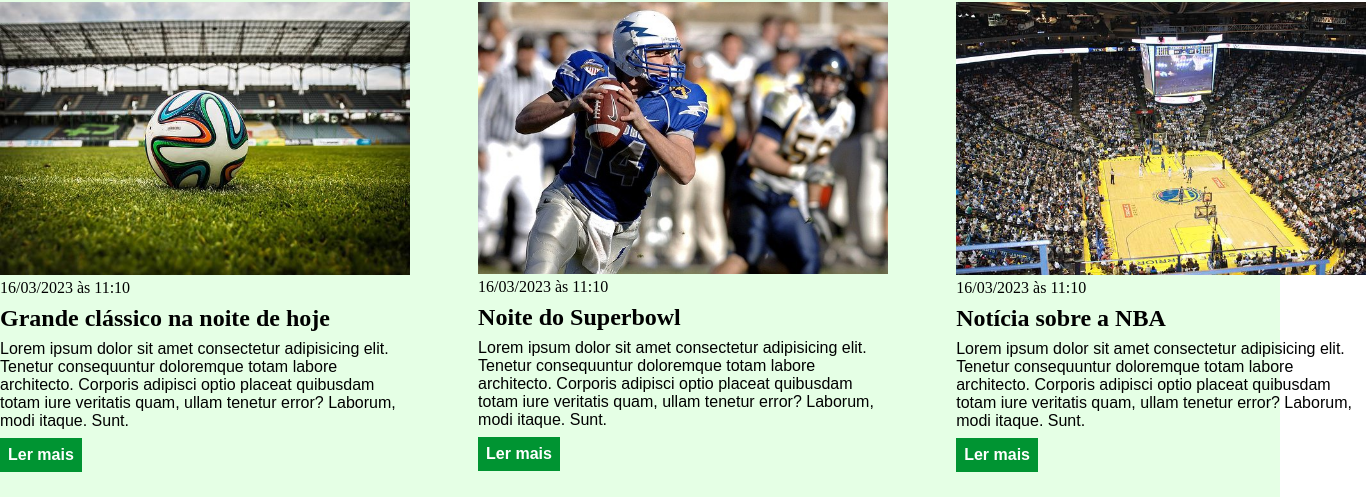
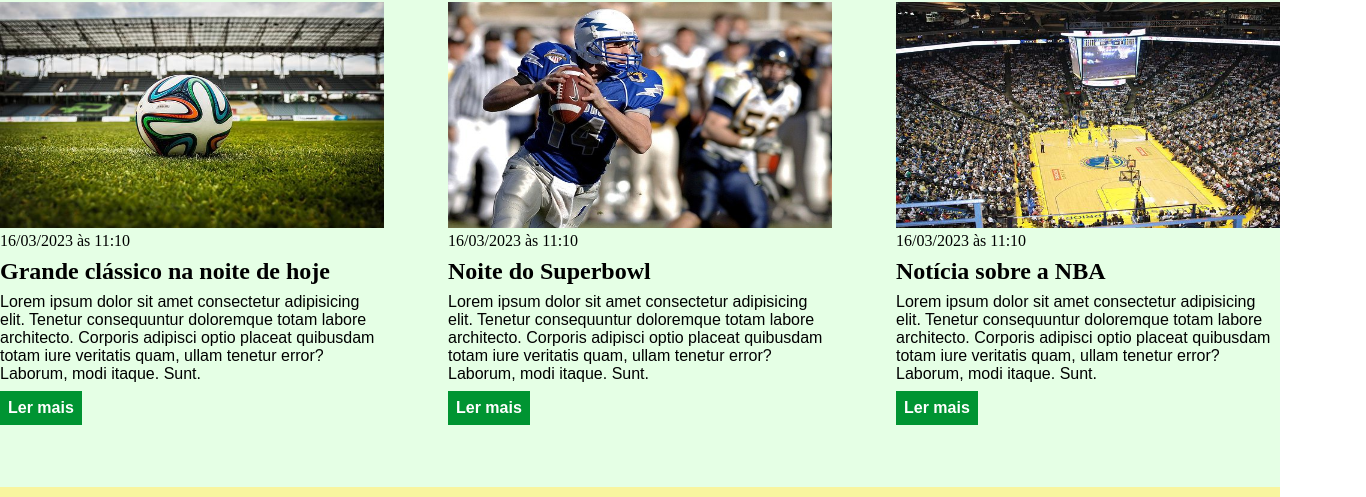
Before and after one commit to daniloqr/css, a plain HTML site: page index.html in a window 1280 px wide. Shown: the part 136-633 px from the top of the page, 1366 px wide, since content can reach past the window. Drawn offline with Linux system fonts and the light colour scheme.

Commit message:
entrega do trabalho

```diff
--- a/main.css
+++ b/main.css
@@ -29,7 +29,7 @@ text-decoration: none;
 }
 
 .container {
-    width: 1366px;
+
     margin: 0 auto;
 }
 
@@ -43,6 +43,7 @@ text-decoration: none;
 
 .article article img {
     width: 100%; /* define a largura máxima dos elementos */
+    height: 50%;
 }
 
 .article article {
```
